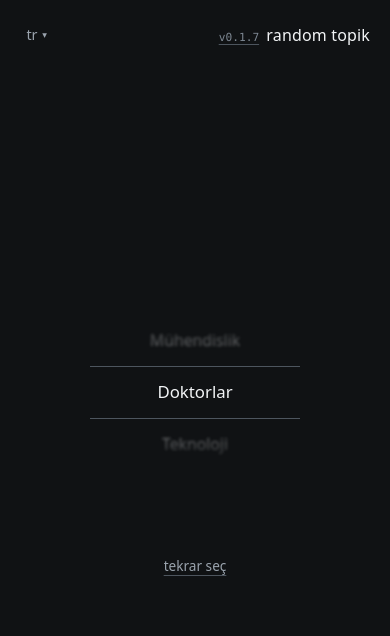
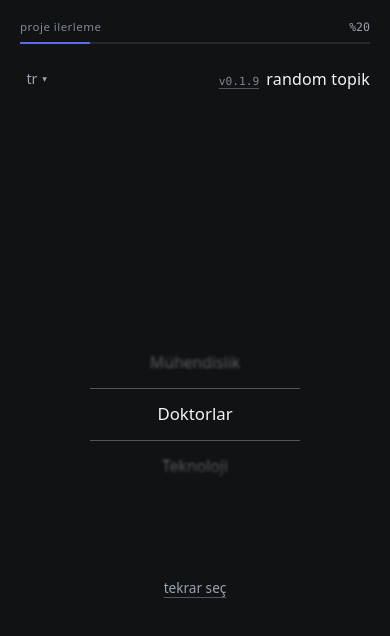
Before and after one commit to emreuctepe/random-topik, a plain HTML site: page index.html in a window 390 px wide. Drawn offline with Linux system fonts and the light colour scheme.

Commit message:
v0.1.9 — Üstte proje ilerleme çubuğu, mobilde sayfayla birlikte kayıyor
Sayfanın en üstünde ince bir ilerleme çubuğu: solda "proje ilerleme",
sağda yüzde, altında 2px'lik ray. Yüzde config.js -> PROGRESS.value
içinde (şu an %20), dolgunun rengi her açılışta renk formülünden geliyor.

Çubuk .app'in içinde duruyor: mobilde kayan şey gövde değil .app olduğu
için, dışarıda kalsaydı ekranın tepesine çakılı kalırdı. Şimdi ilk ekranı
slotla paylaşıyor (çubuk + slot = tam ekran), aşağı kaydırınca yukarıda
kalıp gözden çıkıyor ve kalan paneller tam 100dvh oluyor.

Yüzdenin biçimi dile bağlı: tr "%20", eng/jp "20%" (Intl).

0.1.8 ile 0.1.9 tek commit'te: 0.1.8 çubuğu ekliyordu, 0.1.9 mobildeki
kayma davranışını düzeltti; ikisi de aynı çalışmada, arada yayın olmadı.

Ayrıca renk-formulumuz.md: hsl(rastgele, 80%, 65%) formülünün gerekçesi,
örnek çıktıları ve base.css'teki sabit paletin kontrast oranları. Formülün
sınırı da yazılı — tonlar arası kontrast 3.8:1 ile 15.1:1 arasında
değiştiği için vurgu rengi yazı taşımıyor, sadece çizgi ve dolgu oluyor.

Co-Authored-By: Claude <noreply@anthropic.com>

```diff
--- a/css/base.css
+++ b/css/base.css
@@ -41,6 +41,17 @@
   --pad:       clamp(1.25rem, 2.5vw, 2rem);  /* panel iç boşluğu */
   --slot-row:  3.25rem;                      /* slot satır yüksekliği (JS bunu ölçer) */
   --radius:    6px;
+
+  /* Sayfanın en üstündeki ilerleme çubuğunun yüksekliği. Sabit tutuluyor:
+     tam ekran panellerin boyu buna göre hesaplanıyor, içerikle birlikte
+     büyüseydi mobildeki mıknatıs noktaları kayardı. Japoncada yazı büyüdüğü
+     için biraz pay bırakıldı. */
+  --progress-h: 2.75rem;
+
+  /* Çubuktan artan ekran yüksekliği. Çubukla ekranı paylaşan yerler bunu
+     kullanır: masaüstünde iki sütun, mobilde ilk panel (slot). Diğer mobil
+     paneller çubuğun altında kalmadığı için tam 100dvh. */
+  --screen: calc(100dvh - var(--progress-h));
 }
 
 /* Japonca seçiliyken yazılar büyür. i18n.js dil değişince <html lang> değerini
--- a/css/layout.css
+++ b/css/layout.css
@@ -13,7 +13,10 @@
   min-height: 100dvh;
   max-width: 1400px;
   margin-inline: auto;
-  padding: var(--gap);
+
+  /* Üstte dolgu yok: ilk çocuk ilerleme çubuğu ve o sayfanın en tepesine
+     yaslanıyor; kendi iç dolgusunu taşıyor (progress.css). */
+  padding: 0 var(--gap) var(--gap);
 }
 
 .panel {
@@ -30,7 +33,7 @@
 .panel--side {
   position: relative;
   align-self: stretch;
-  max-height: calc(100dvh - var(--gap) * 2);
+  max-height: calc(var(--screen) - var(--gap) * 2);
 }
 
 /* Slot ile sekmeler arasındaki dikey ayraç — slot çizgileriyle aynı ton.
@@ -70,7 +73,7 @@
 .pane--collection .pane__head { display: flex; }
 
 .panel--main {
-  min-height: calc(100dvh - var(--gap) * 2);
+  min-height: calc(var(--screen) - var(--gap) * 2);
 }
 
 /* ============ MOBİL: tam ekran panel + mıknatıslı kaydırma ============
@@ -117,6 +120,15 @@
     scroll-snap-stop: always;        /* bir hamlede tek panel geçilsin */
   }
 
+  /* Slot ilk ekranı ilerleme çubuğuyla paylaşıyor: çubuk + slot = tam ekran.
+     Mıknatıs noktası da çubuğun kendisi (progress.css) — burası snap noktası
+     olsaydı çubuk kaydırmanın ilk hamlesinde tek başına yukarı kayar,
+     ekranın altında bir sonraki panelden çubuk boyu bir şerit görünürdü. */
+  .panel--main {
+    height: var(--screen);
+    scroll-snap-align: none;
+  }
+
   /* Sarmalayıcı yok olur, üç bölme doğrudan .app'in çocuğu olur —
      böylece hem `order` hem de scroll-snap onlara uygulanabilir.
      Dikey ayraç da masaüstüne ait: burada sütun diye bir şey yok. */
@@ -128,7 +140,7 @@
   .pane {
     display: flex;              /* aktif olmayan bölme de görünsün */
     flex: 0 0 auto;
-    height: 100dvh;
+    height: 100dvh;             /* çubuk yukarıda kaldı, tam ekran onların */
     padding: var(--gap);
 
     scroll-snap-align: start;
--- /dev/null
+++ b/css/progress.css
@@ -0,0 +1,100 @@
+/* ============================================================================
+   progress.css — sayfanın en üstündeki proje ilerleme çubuğu
+
+   Yüksekliği base.css'teki --progress-h ile sabit; içeriğe göre büyümüyor
+   çünkü tam ekran paneller bu ölçüden hesaplanıyor.
+
+   .app'in ilk çocuğu. Masaüstünde ızgaranın tam genişliğine yayılıyor,
+   mobilde kaydırma akışının ilk parçası oluyor (aşağı kaydırınca yukarıda
+   kalıp gözden çıkıyor).
+   ============================================================================ */
+
+.progress {
+  /* Izgaranın iki sütununu da kapla, yatay dolguyu iptal et: çizgi kenardan
+     kenara gitsin ama yazılar altındaki panellerle aynı hizada dursun. */
+  grid-column: 1 / -1;
+  margin-inline: calc(var(--gap) * -1);
+
+  height: var(--progress-h);
+  display: flex;
+  flex-direction: column;
+  justify-content: flex-end;  /* çizgi hep en alta yapışsın, artan pay üstte kalsın */
+  gap: 0.35rem;
+
+  padding: 0.7rem var(--gap) 0;
+  background: var(--bg);
+}
+
+.progress__head {
+  display: flex;
+  align-items: baseline;
+  justify-content: space-between;
+  gap: 0.75rem;
+}
+
+.progress__label {
+  font-size: calc(0.72rem * var(--text-scale));
+  color: var(--fg-faint);
+  letter-spacing: 0.04em;
+  white-space: nowrap;
+}
+
+/* Yüzde — log'la aynı monospace, rakamlar eşit genişlikte (tabular-nums)
+   ki değer değişince etiket sağa sola oynamasın */
+.progress__value {
+  font-family: var(--font-log);
+  font-size: calc(0.72rem * var(--text-scale));
+  color: var(--fg-dim);
+  font-variant-numeric: tabular-nums;
+  white-space: nowrap;
+}
+
+.progress__track {
+  height: 2px;
+  background: var(--cell-off);   /* koleksiyondaki boş kareyle aynı ton */
+}
+
+/* İki değeri de JS yazıyor (progressBar.js): --progress-value yüzde,
+   --progress-accent renk.
+
+   Açılıştaki dolma bir CSS animasyonu — bilerek geçiş (transition) değil.
+   Geçiş için genişliği önce 0, sonra hedef değer yapmak gerekirdi; ikinci
+   yazma bir rAF'a bağlı kalır ve sayfa arka plan sekmesinde açılırsa
+   (arka planda rAF çalışmaz) çubuk boş kalırdı. Böyle yazınca duran hâl
+   doğrudan CSS'te: animasyon hiç oynamasa bile çubuk dolu.
+
+   Yalnızca `from` verilmiş bir keyframe'in bitiş değeri elemanın kendi
+   genişliğidir — yani hedef yüzde tek yerde duruyor.
+
+   `animation-fill-mode` bilerek yok: `both` yazılsaydı animasyon başlayana
+   kadar `from` (yani 0) geçerli olurdu ve arka plan sekmesinde çubuk yine
+   boş kalırdı. Modsuz hâlde duran genişlik hep hedef yüzde.
+
+   Hareket azaltma tercihinde base.css süreyi zaten sıfırlıyor. */
+.progress__fill {
+  width: var(--progress-value, 0);
+  height: 100%;
+  background: var(--progress-accent, var(--line));
+  animation: progress-fill 0.7s ease;
+}
+
+@keyframes progress-fill {
+  from { width: 0; }
+}
+
+/* --- Mobil ---
+   Çubuk kaydırma akışının ilk parçası: ekranın tepesine yapışmıyor, aşağı
+   kaydırınca panellerle birlikte yukarı çıkıp kayboluyor.
+
+   Mıknatıs noktası burası (panel--main'de değil, bkz. layout.css): çubuk +
+   slot birlikte tam bir ekran ediyor, açılışta ikisi birden görünüyor. */
+@media (max-width: 860px) {
+  .progress {
+    margin-inline: 0;              /* mobilde .app'in yatay dolgusu yok */
+    scroll-snap-align: start;
+
+    /* .app dikey flex ve içerik ekranı aşıyor; çubuk da esneyip kısalmasın —
+       yüksekliği paneller bu ölçüden hesaplandığı için sabit kalmak zorunda. */
+    flex: 0 0 auto;
+  }
+}
--- a/index.html
+++ b/index.html
@@ -17,6 +17,7 @@
   <!-- CSS dosyaları sırayla yüklenir: önce temel, sonra düzen, sonra paneller -->
   <link rel="stylesheet" href="css/base.css">
   <link rel="stylesheet" href="css/layout.css">
+  <link rel="stylesheet" href="css/progress.css">
   <link rel="stylesheet" href="css/tabs.css">
   <link rel="stylesheet" href="css/panel-about.css">
   <link rel="stylesheet" href="css/panel-main.css">
@@ -26,6 +27,24 @@
 </head>
 <body>
   <main class="app">
+
+    <!-- ============ ÜST: proje ilerleme çubuğu ============
+         Kaydırma kabının (.app) İÇİNDE duruyor — mobilde aşağı kaydırınca
+         yukarıda kalıp gözden çıksın diye. Dışarıda olsaydı ekranın tepesine
+         çakılı kalırdı (mobilde kayan şey gövde değil, .app'in kendisi).
+         Yüzde js/core/config.js -> PROGRESS.value içinde; dolgunun rengi her
+         açılışta rastgele gelir. -->
+    <div class="progress">
+      <div class="progress__head">
+        <span class="progress__label" id="progress-label" data-i18n="progressTitle"></span>
+        <span class="progress__value" id="progress-value"></span>
+      </div>
+      <div class="progress__track" id="progress-track"
+           role="progressbar" aria-labelledby="progress-label"
+           aria-valuemin="0" aria-valuemax="100">
+        <div class="progress__fill" id="progress-fill"></div>
+      </div>
+    </div>
 
     <!-- ============ SOL: dil + slot ============ -->
     <section class="panel panel--main">
--- a/js/core/config.js
+++ b/js/core/config.js
@@ -7,7 +7,7 @@
  * Sürüm numarası — başlığın solunda, depo linki olarak görünür.
  * HER değişiklikte son haneyi bir artır: 0.1.1 -> 0.1.2 -> 0.1.3 ...
  */
-export const APP_VERSION = '0.1.7';
+export const APP_VERSION = '0.1.9';
 
 /** Versiyon göstergesinin tıklandığında gideceği adres. */
 export const REPO_URL = 'https://github.com/emreuctepe/random-topik';
@@ -29,6 +29,14 @@ export const LANGS = [
 
 /** Açılışta seçili dil + çeviri eksikse düşülecek dil. */
 export const DEFAULT_LANG = 'tr';
+
+/**
+ * Sayfanın en üstündeki proje ilerleme çubuğu.
+ * value: 0-100 arası yüzde — proje ilerledikçe elle güncellenir.
+ */
+export const PROGRESS = {
+  value: 20,
+};
 
 /** Slot animasyonu ayarları. */
 export const SPIN = {
--- a/js/core/format.js
+++ b/js/core/format.js
@@ -1,6 +1,6 @@
 /* ============================================================================
-   format.js — tarih/saat biçimi
-   Görseldeki format:  13:46-28.07.2026   (saat:dakika-gün.ay.yıl)
+   format.js — tarih/saat + sayı biçimi
+   Görseldeki tarih formatı:  13:46-28.07.2026   (saat:dakika-gün.ay.yıl)
    ========================================================================== */
 
 const pad = (n) => String(n).padStart(2, '0');
@@ -17,3 +17,15 @@ export function formatStamp(ts) {
 
   return `${time}-${date}`;
 }
+
+/**
+ * Yüzde işaretinin yeri dile göre değişir; sözlüğe üç ayrı kalıp yazmak
+ * yerine tarayıcının kendi bilgisini kullanıyoruz.
+ *
+ * @param {number} value 0-100 arası
+ * @param {string} locale <html lang> kodu — config.js -> LANGS[].html
+ * @returns {string} tr '%20' · en '20%' · ja '20%'
+ */
+export function formatPercent(value, locale) {
+  return new Intl.NumberFormat(locale, { style: 'percent' }).format(value / 100);
+}
--- a/js/data/dictionary.js
+++ b/js/data/dictionary.js
@@ -24,6 +24,12 @@ export const ui = {
     tr:  'random topik',
     eng: 'random topic',
     jp:  'ランダムトピック',
+  },
+
+  progressTitle: {
+    tr:  'proje ilerleme',
+    eng: 'project progress',
+    jp:  'プロジェクト進捗',
   },
 
   aboutTitle: {
--- a/js/main.js
+++ b/js/main.js
@@ -15,6 +15,7 @@ import { createAboutPanel } from './ui/aboutPanel.js';
 import { createCollectionPanel } from './ui/collectionPanel.js';
 import { createTabs } from './ui/tabs.js';
 import { createScrollRail } from './ui/scrollRail.js';
+import { createProgressBar } from './ui/progressBar.js';
 
 const $ = (id) => document.getElementById(id);
 
@@ -39,6 +40,13 @@ function init() {
   const versionEl = $('version');
   versionEl.textContent = `v${APP_VERSION}`;
   versionEl.href = REPO_URL;
+
+  // Sayfanın en üstündeki ilerleme çubuğu — yüzde config.js -> PROGRESS
+  createProgressBar({
+    trackEl: $('progress-track'),
+    fillEl:  $('progress-fill'),
+    valueEl: $('progress-value'),
+  });
 
   createAboutPanel($('about'));
   createLangSwitcher($('lang'));
--- /dev/null
+++ b/js/ui/progressBar.js
@@ -0,0 +1,35 @@
+/* ============================================================================
+   progressBar.js — sayfanın en üstündeki proje ilerleme çubuğu
+
+   Yüzde config.js -> PROGRESS.value içinde duruyor; proje ilerledikçe orayı
+   elle güncellemek yeterli, burada değişecek bir şey yok.
+
+   Renk her açılışta rastgele geliyor (color.js -> renk formülü). Panellerde ve
+   kaydırma göstergesinde de aynı formül kullanılıyor; sayfa her açıldığında
+   farklı bir tonla karşılıyor ama parlaklık dengesi hep aynı kalıyor.
+   ========================================================================== */
+
+import { PROGRESS } from '../core/config.js';
+import { randomVividColor } from '../core/color.js';
+import { formatPercent } from '../core/format.js';
+import { getLangMeta, onLangChange } from '../core/i18n.js';
+
+export function createProgressBar({ trackEl, fillEl, valueEl }) {
+  // config'e ne yazılırsa yazılsın çubuk kendi kabından taşmasın
+  const value = Math.min(100, Math.max(0, PROGRESS.value));
+
+  // Yüzde işaretinin yeri dile göre değişiyor (tr '%20', en '20%')
+  function render() {
+    valueEl.textContent = formatPercent(value, getLangMeta().html);
+  }
+
+  // Yüzde ve renk CSS'e devrediliyor; dolma animasyonunu progress.css yürütüyor
+  fillEl.style.setProperty('--progress-value', `${value}%`);
+  fillEl.style.setProperty('--progress-accent', randomVividColor());
+  trackEl.setAttribute('aria-valuenow', String(value));
+
+  onLangChange(render);
+  render();
+
+  return { render };
+}
```
Also changed, not shown: 1 other file.
